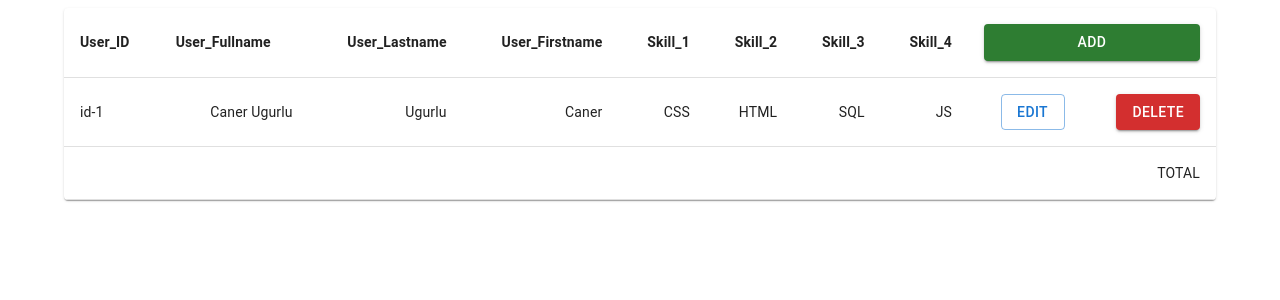
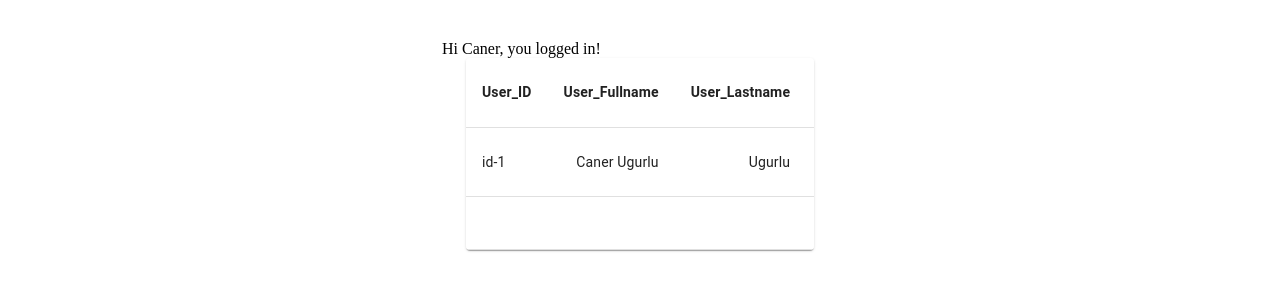
Before and after one commit to cnrgrl/hdi-hr-app, a React (Create React App) app: page / in a window 1280 px wide. Shown: the top 300 px of the page. Built offline with nearby package versions, Linux system fonts and the light colour scheme.

Commit message:
main layout added and  tested

```diff
--- a/src/config/router.js
+++ b/src/config/router.js
@@ -3,12 +3,15 @@ import Home from "../pages/Home";
 import SignUp from "../pages/SignUp";
 import SignIn from "../pages/SignIn";
 import AuthLayout from "../layout/AuthLayout";
+import Layout from "../layout/Layout";
 
 export default function Router() {
   return (
     <BrowserRouter>
       <Routes>
-        <Route path="/" element={<Home />} />
+        <Route element={<Layout />}>
+          <Route path="/" element={<Home />} />
+        </Route>
         <Route element={<AuthLayout />}>
           <Route path="/sign-in" element={<SignIn />} />
           <Route path="/sign-up" element={<SignUp />} />
--- a/src/layout/AuthLayout.js
+++ b/src/layout/AuthLayout.js
@@ -6,7 +6,7 @@ export default function AuthLayout() {
   const isLoggedIn = useIsLoggedIn();
 
   if (isLoggedIn === null) return <h1>Loading...</h1>;
-  else if (isLoggedIn === false) return <Navigate replace to="/" />;
+  else if (isLoggedIn === true) return <Navigate replace to="/" />;
 
   return (
     <Container maxWidth="xs" sx={{pt: 4}}>
--- a/src/layout/Layout.js
+++ b/src/layout/Layout.js
@@ -0,0 +1,17 @@
+import {Outlet, Navigate} from "react-router-dom";
+import {Container} from "@mui/material";
+import {useIsLoggedIn} from "../config/hooks";
+
+export default function Layout() {
+  const isLoggedIn = useIsLoggedIn();
+
+  if (isLoggedIn === null) return <h1>Loading...</h1>;
+  else if (isLoggedIn === false) return <Navigate replace to="/sign-in" />;
+
+  return (
+    <Container maxWidth="xs" sx={{pt: 4}}>
+      Hi Caner, you logged in!
+      <Outlet />
+    </Container>
+  );
+}
```
